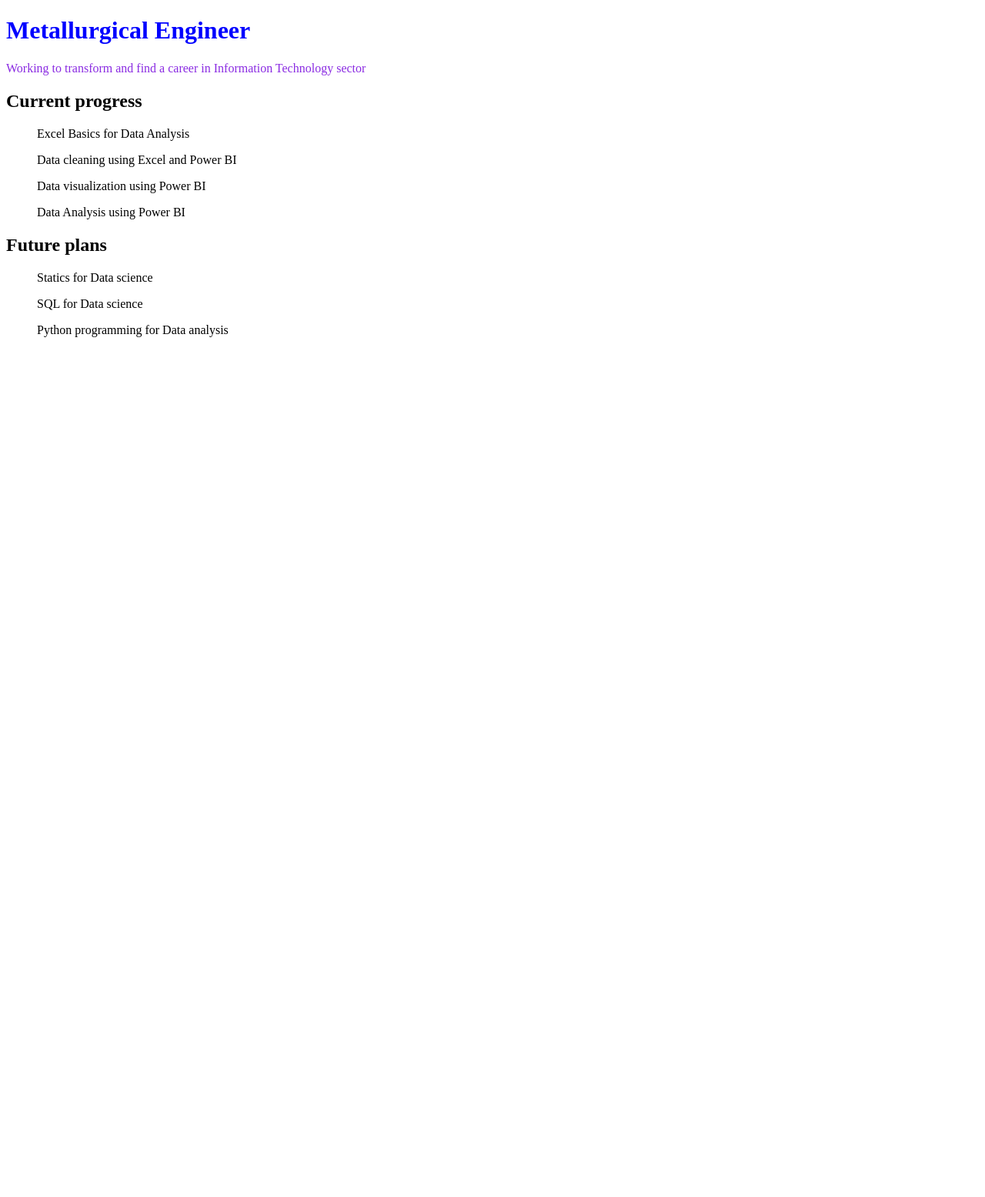
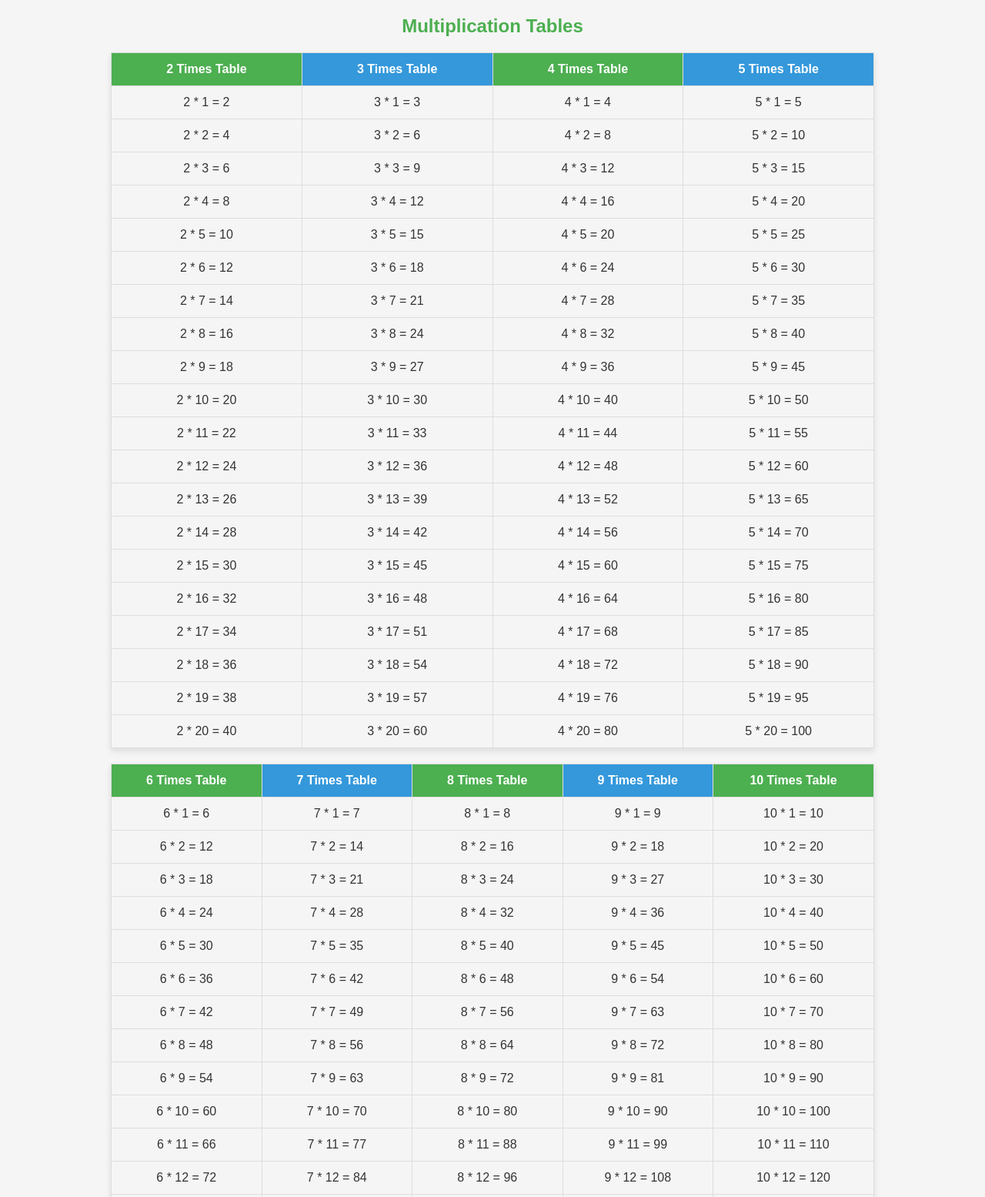
Before and after one commit to Sh00la/SMIT-GenAI, a plain HTML site: page index.html in a window 1280 px wide. Shown: the top 1555 px of the page at 77% size. Before the commit the page ends 800 px from the top, so only its background shows below. Drawn offline with Linux system fonts and the light colour scheme.

Commit message:
Add files via upload

```diff
--- a/index.html
+++ b/index.html
@@ -1,23 +1,124 @@
 <!DOCTYPE html>
 <html lang="en">
+
 <head>
-    <meta charset="UTF-8">
-    <meta name="viewport" content="width=device-width, initial-scale=1.0">
-    <title>Ayaz Mehmood</title>
+  <meta charset="UTF-8">
+  <meta name="viewport" content="width=device-width, initial-scale=1.0">
+  <title>Multiplication Tables</title>
+  <style>
+    body {
+      font-family: 'Arial', sans-serif;
+      background-color: #f5f5f5;
+      color: #333;
+      margin: 20px;
+    }
+
+    h2 {
+      color: #4CAF50;
+      text-align: center;
+    }
+
+    table {
+      border-collapse: collapse;
+      width: 80%;
+      margin: 20px auto;
+      box-shadow: 0 4px 8px rgba(0, 0, 0, 0.1);
+    }
+
+    th, td {
+      border: 1px solid #ddd;
+      padding: 12px;
+      text-align: center;
+    }
+
+    th:nth-child(odd) {
+      background-color: #4CAF50;
+      color: white;
+    }
+
+    th:nth-child(even) {
+      background-color: #3498db;
+      color: white;
+    }
+
+    tr:hover {
+      background-color: #f5f5f5;
+    }
+  </style>
 </head>
+
 <body>
-    <h1 style="color: blue;">Metallurgical Engineer</h1>
-    <p style="color: blueviolet;">Working to transform and find a career in Information Technology sector</p>
-    <h2>Current progress</h2>
-    <ul>Excel Basics for Data Analysis</ul>
-    <ul>Data cleaning using Excel and Power BI</ul>
-    <ul>Data visualization using Power BI</ul>
-    <ul>Data Analysis using Power BI</ul>
-    <h2>Future plans</h2>
-    <ul>Statics for Data science</ul>
-    <ul>SQL for Data science</ul>
-    <ul>Python programming for Data analysis</ul>
-    <ul></ul>
+
+  <h2>Multiplication Tables</h2>
+
+  <table>
+    <tr>
+      <th>2 Times Table</th>
+      <th>3 Times Table</th>
+      <th>4 Times Table</th>
+      <th>5 Times Table</th>
+    </tr>
+    <!-- Use JavaScript to generate rows dynamically -->
+  </table>
+
+  <table>
+    <tr>
+      <th>6 Times Table</th>
+      <th>7 Times Table</th>
+      <th>8 Times Table</th>
+      <th>9 Times Table</th>
+      <th>10 Times Table</th>
+    </tr>
+    <!-- Use JavaScript to generate rows dynamically -->
+  </table>
+
+  <table>
+    <tr>
+      <th>11 Times Table</th>
+      <th>12 Times Table</th>
+      <th>13 Times Table</th>
+      <th>14 Times Table</th>
+      <th>15 Times Table</th>
+    </tr>
+    <!-- Use JavaScript to generate rows dynamically -->
+  </table>
+
+  <table>
+    <tr>
+      <th>16 Times Table</th>
+      <th>17 Times Table</th>
+      <th>18 Times Table</th>
+      <th>19 Times Table</th>
+      <th>20 Times Table</th>
+    </tr>
+    <!-- Use JavaScript to generate rows dynamically -->
+  </table>
+
+  <script>
+    function generateTable(start, end, table) {
+      for (var i = 1; i <= 20; i++) {
+        var row = table.insertRow(i);
+        for (var j = start; j <= end; j++) {
+          var cell = row.insertCell(j - start);
+          cell.innerHTML = j + ' * ' + i + ' = ' + (j * i);
+        }
+      }
+    }
+
+    var table1 = document.querySelectorAll('table')[0];
+    generateTable(2, 5, table1);
+
+    var table2 = document.querySelectorAll('table')[1];
+    generateTable(6, 10, table2);
+
+    var table3 = document.querySelectorAll('table')[2];
+    generateTable(11, 15, table3);
+
+    var table4 = document.querySelectorAll('table')[3];
+    generateTable(16, 20, table4);
+
+  </script>
 
 </body>
+
 </html>
```
